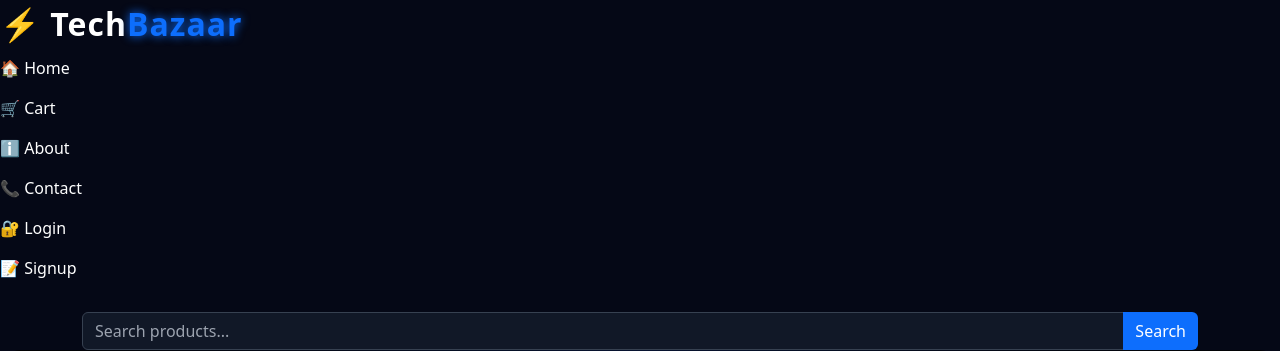
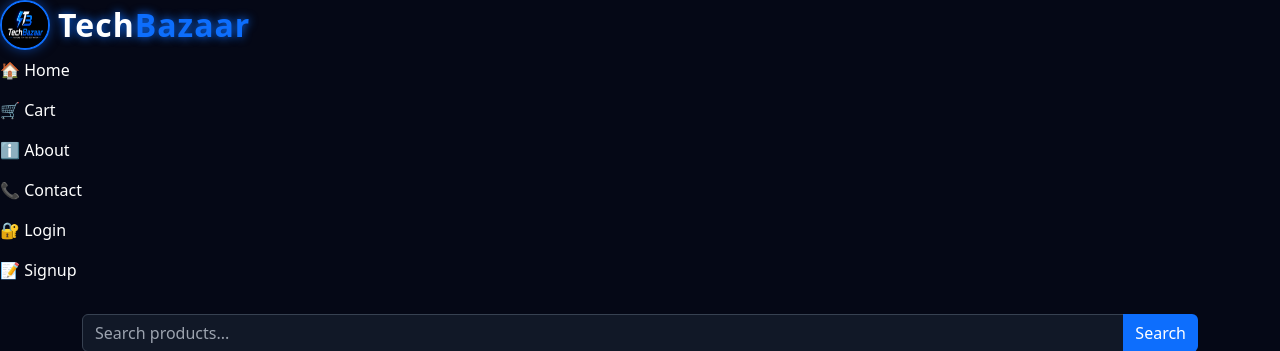
Before and after one commit to sarthak14-coder/TechBazaar, a Django app: page / in a window 1280 px wide. Shown: the top 351 px of the page. Run offline with Django 5.2, Linux system fonts and the light colour scheme; data comes from the database, SQL or seed files in the repository.

Commit message:
Added TechBazaar logo to navbar

```diff
--- a/store/templates/store/home.html
+++ b/store/templates/store/home.html
@@ -24,6 +24,12 @@ body{
 
 .navbar-brand{
     letter-spacing: 1px;
+}
+
+.navbar-brand img{
+    border-radius:50%;
+    border:2px solid #0d6efd;
+    box-shadow:0 0 12px rgba(13,110,253,.5);
 }
 
 .navbar-brand span{
@@ -142,8 +148,16 @@ footer{
 </head>
 <body>
 
-   <a class="navbar-brand fw-bold fs-2" href="/">
-    ⚡ Tech<span class="text-primary">Bazaar</span>
+   <a class="navbar-brand d-flex align-items-center" href="/">
+    <img src="/media/logo.png"
+         alt="TechBazaar Logo"
+         width="50"
+         height="50"
+         class="me-2">
+
+    <span class="fw-bold fs-2">
+        Tech<span class="text-primary">Bazaar</span>
+    </span>
 </a>
 <div class="navbar-nav ms-auto">
 
```
Also changed, not shown: media/logo.png (added).
